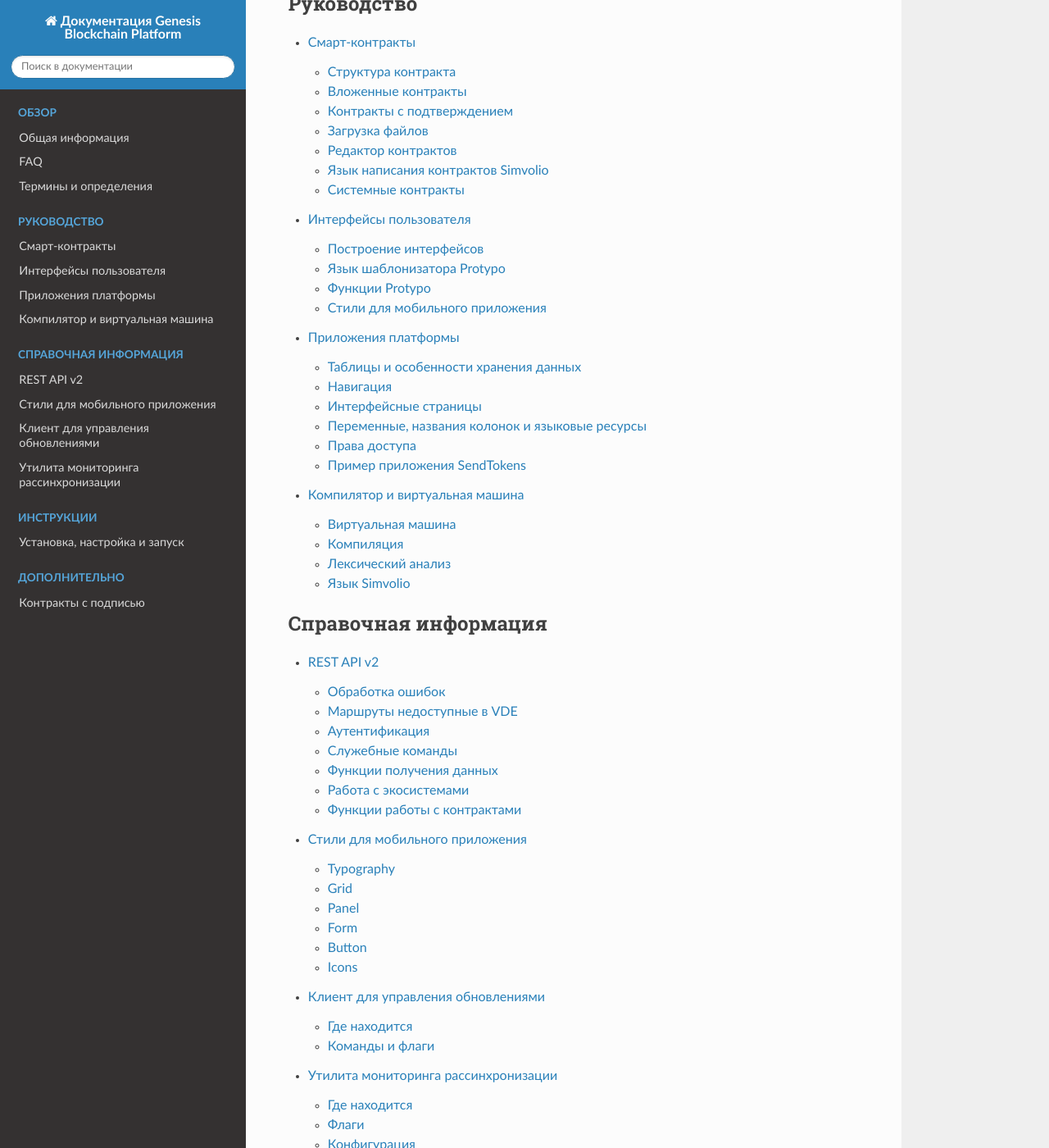
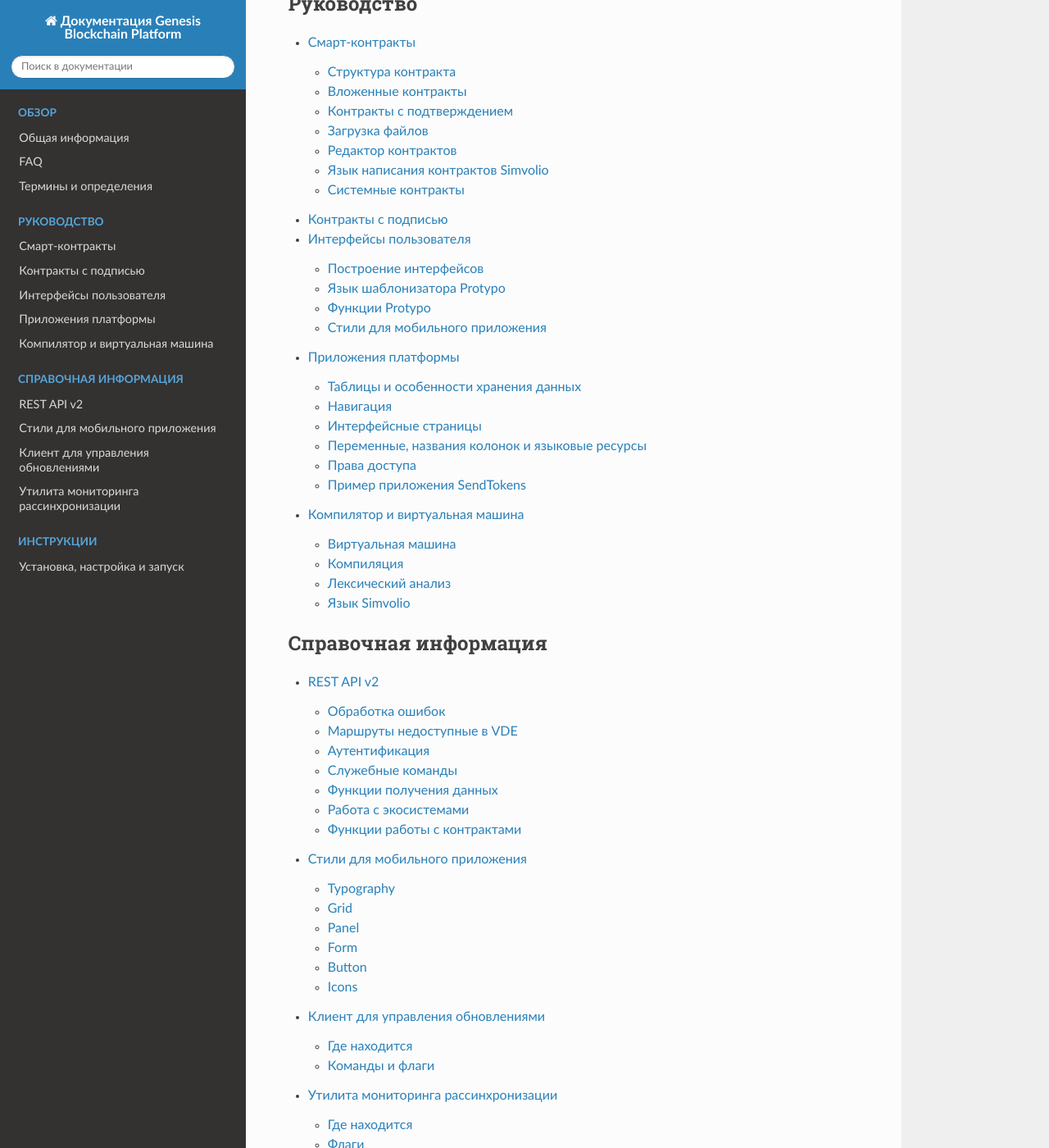
Before and after one commit to AplaProject/apla-docs-ru, a Sphinx documentation site: the page built from source/index.rst, in a window 1280 px wide and 1400 px high, scrolled down 2449 px. Shown: the whole window at 82% size. Built offline with Sphinx 7.4.7 and the Read the Docs theme 2.0.0, drawn with Linux system fonts in a browser that asks for light colours; part of the change alters nothing that is shown; some of the changed text lies outside the part shown.

```diff
--- a/source/index.rst
+++ b/source/index.rst
@@ -78,10 +78,11 @@ Contents
    :maxdepth: 2
    :caption: Руководство
 
-   introduction/script.rst
-   introduction/templates2.rst
-   introduction/appexample.rst
-   introduction/vm.rst
+   topics/script.rst
+   topics/contractsignatures.rst
+   topics/templates2.rst
+   topics/appexample.rst
+   topics/vm.rst
 
 
 .. toctree::
@@ -100,11 +101,5 @@ Contents
 
    howtos/install.rst
 
-.. toctree::
-   :maxdepth: 2
-   :caption: Дополнительно
-
-   introduction/contractsignatures.rst
-
 
 .. todolist::
```
Also changed, not shown: source/topics/appexample.rst (renamed from source/introduction/appexample.rst), source/topics/contractsignatures.rst (renamed from source/introduction/contractsignatures.rst), source/topics/script.rst (renamed from source/introduction/script.rst), source/topics/templates2.rst (renamed from source/introduction/templates2.rst), source/topics/vm.rst (renamed from source/introduction/vm.rst).
